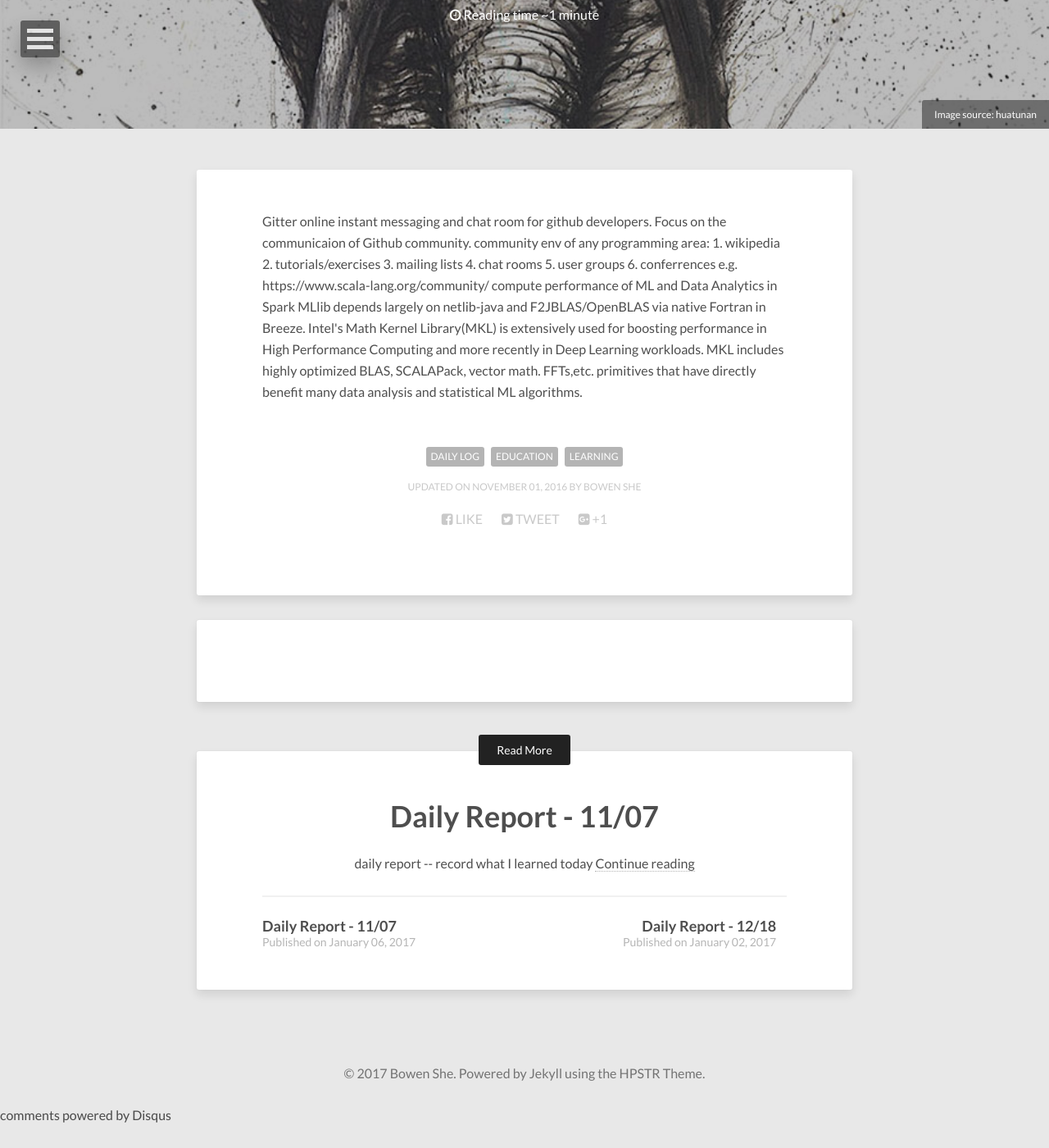
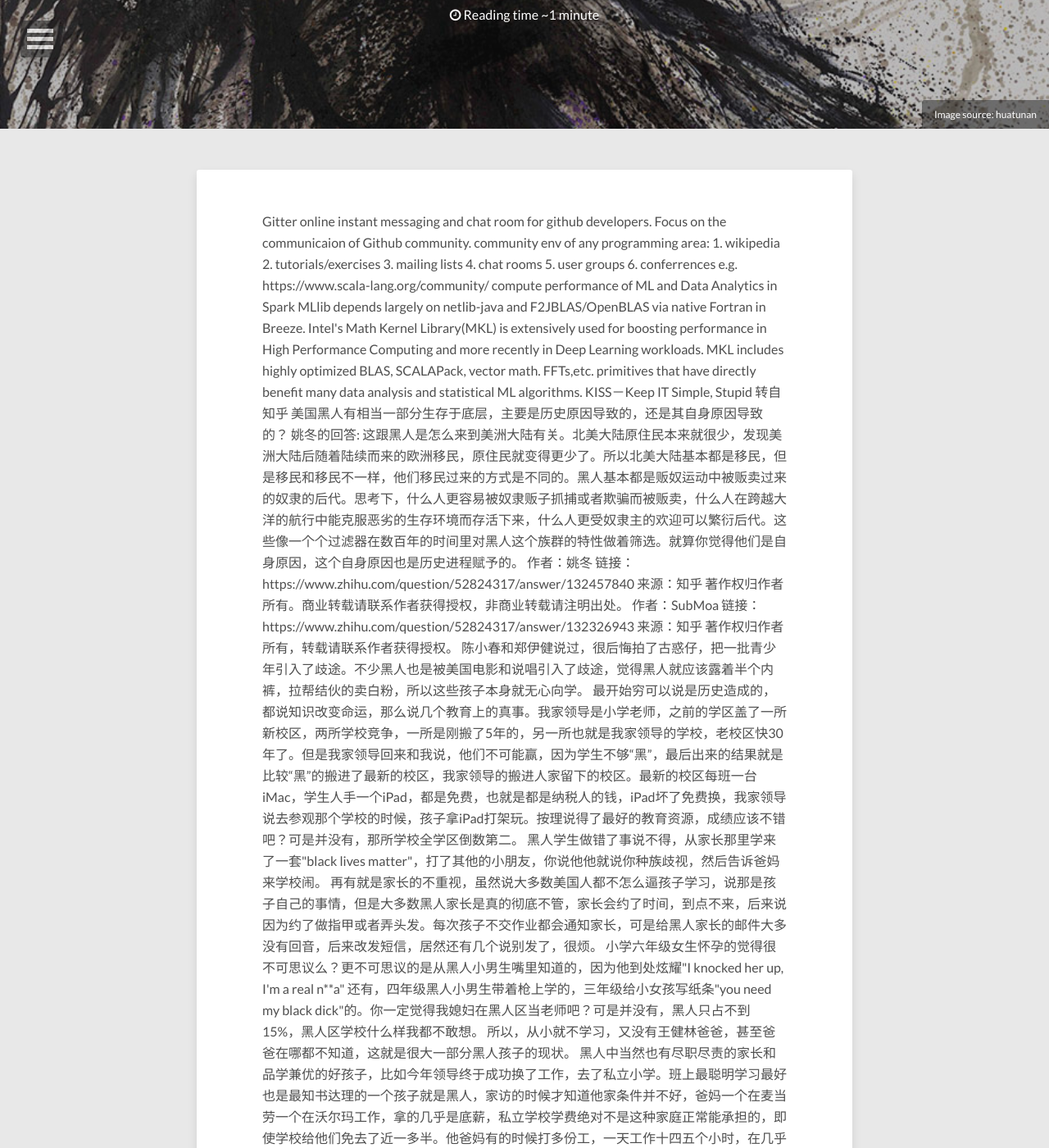
Before and after one commit to megaSpoon/megaSpoon.github.io, a Jekyll site: the page built from _posts/daily_report/2016-12-16-daily-report-16.mdown, in a window 1280 px wide and 1400 px high, scrolled down 243 px. Shown: the whole window at 82% size. Built offline with Jekyll 4.4.1, drawn with Linux system fonts in a browser that asks for light colours; nearby versions of some CDN libraries; comment, search, counter and statistics services are not loaded; before the commit the page ends 1612 px from its top, so only the background shows below that; some of the changed text lies outside the part shown.

Commit message:
new posts and verbals

```diff
--- a/_posts/daily_report/2016-12-05-daily-report-15.mdown
+++ b/_posts/daily_report/2016-12-05-daily-report-15.mdown
@@ -5,7 +5,7 @@
 modified: 2016-11-01
 tags: [daily log, education, learning ]
 image:
-  feature: animal-paintings-ink-on-paper-hua-tunan-19.jpg
+  feature: animal-paintings-ink-on-paper-hua-tunan-7.jpg
   credit: huatunan
   creditlink: http://www.demilked.com/animal-paintings-ink-on-paper-hua-tunan/
 
--- a/_posts/daily_report/2016-12-16-daily-report-16.mdown
+++ b/_posts/daily_report/2016-12-16-daily-report-16.mdown
@@ -3,9 +3,9 @@
 title: Daily Report - 12/16
 description: "daily report -- record what I learned today"
 modified: 2016-11-01
-tags: [daily log, education, learning ]
+tags: [daily log, black people ]
 image:
-  feature: animal-paintings-ink-on-paper-hua-tunan-19.jpg
+  feature: animal-paintings-ink-on-paper-hua-tunan-12.jpg
   credit: huatunan
   creditlink: http://www.demilked.com/animal-paintings-ink-on-paper-hua-tunan/
 
@@ -28,3 +28,50 @@
 compute performance of ML and Data Analytics in Spark MLlib depends largely on netlib-java and F2JBLAS/OpenBLAS via native Fortran in Breeze.
 
 Intel's Math Kernel Library(MKL) is extensively used for boosting performance in High Performance Computing and more recently in Deep Learning workloads. MKL includes highly optimized BLAS, SCALAPack, vector math. FFTs,etc. primitives that have directly benefit many data analysis and statistical ML algorithms.
+
+KISS－Keep IT Simple, Stupid
+
+转自 知乎
+美国黑人有相当一部分生存于底层，主要是历史原因导致的，还是其自身原因导致的？
+
+姚冬的回答:
+
+这跟黑人是怎么来到美洲大陆有关。北美大陆原住民本来就很少，发现美洲大陆后随着陆续而来的欧洲移民，原住民就变得更少了。所以北美大陆基本都是移民，但是移民和移民不一样，他们移民过来的方式是不同的。黑人基本都是贩奴运动中被贩卖过来的奴隶的后代。思考下，什么人更容易被奴隶贩子抓捕或者欺骗而被贩卖，什么人在跨越大洋的航行中能克服恶劣的生存环境而存活下来，什么人更受奴隶主的欢迎可以繁衍后代。这些像一个个过滤器在数百年的时间里对黑人这个族群的特性做着筛选。就算你觉得他们是自身原因，这个自身原因也是历史进程赋予的。
+
+作者：姚冬
+链接：https://www.zhihu.com/question/52824317/answer/132457840
+来源：知乎
+著作权归作者所有。商业转载请联系作者获得授权，非商业转载请注明出处。
+
+
+作者：SubMoa
+链接：https://www.zhihu.com/question/52824317/answer/132326943
+来源：知乎
+著作权归作者所有，转载请联系作者获得授权。
+
+陈小春和郑伊健说过，很后悔拍了古惑仔，把一批青少年引入了歧途。不少黑人也是被美国电影和说唱引入了歧途，觉得黑人就应该露着半个内裤，拉帮结伙的卖白粉，所以这些孩子本身就无心向学。
+最开始穷可以说是历史造成的，都说知识改变命运，那么说几个教育上的真事。我家领导是小学老师，之前的学区盖了一所新校区，两所学校竞争，一所是刚搬了5年的，另一所也就是我家领导的学校，老校区快30年了。但是我家领导回来和我说，他们不可能赢，因为学生不够“黑”，最后出来的结果就是比较“黑”的搬进了最新的校区，我家领导的搬进人家留下的校区。最新的校区每班一台iMac，学生人手一个iPad，都是免费，也就是都是纳税人的钱，iPad坏了免费换，我家领导说去参观那个学校的时候，孩子拿iPad打架玩。按理说得了最好的教育资源，成绩应该不错吧？可是并没有，那所学校全学区倒数第二。
+黑人学生做错了事说不得，从家长那里学来了一套"black lives matter"，打了其他的小朋友，你说他他就说你种族歧视，然后告诉爸妈来学校闹。
+再有就是家长的不重视，虽然说大多数美国人都不怎么逼孩子学习，说那是孩子自己的事情，但是大多数黑人家长是真的彻底不管，家长会约了时间，到点不来，后来说因为约了做指甲或者弄头发。每次孩子不交作业都会通知家长，可是给黑人家长的邮件大多没有回音，后来改发短信，居然还有几个说别发了，很烦。
+小学六年级女生怀孕的觉得很不可思议么？更不可思议的是从黑人小男生嘴里知道的，因为他到处炫耀"I knocked her up, I'm a real n**a" 还有，四年级黑人小男生带着枪上学的，三年级给小女孩写纸条"you need my black dick"的。你一定觉得我媳妇在黑人区当老师吧？可是并没有，黑人只占不到15%，黑人区学校什么样我都不敢想。
+所以，从小就不学习，又没有王健林爸爸，甚至爸爸在哪都不知道，这就是很大一部分黑人孩子的现状。
+黑人中当然也有尽职尽责的家长和品学兼优的好孩子，比如今年领导终于成功换了工作，去了私立小学。班上最聪明学习最好也是最知书达理的一个孩子就是黑人，家访的时候才知道他家条件并不好，爸妈一个在麦当劳一个在沃尔玛工作，拿的几乎是底薪，私立学校学费绝对不是这种家庭正常能承担的，即使学校给他们免去了近一多半。他爸妈有的时候打多份工，一天工作十四五个小时，在几乎都是白人的地方租公寓，就是为了让孩子能够远离那些可能毁掉孩子一生的影响。我听了领导的描述，感觉这家长就是长江七号周星驰的原型。这个孩子未来现在预言太早，但是我相信是光明的。
+所以，到目前，2016年，大部分黑人穷在我看来就是自身原因。
+
+my idea:
+难以想象黑人对教育的不重视 自我反省不充足 有种族主义的道德至高点，然而资源与自身努力程度不足是劣势
+白人受宗教区分的影响很重
+
+家庭原因蛮重要的。
+认识的黑人朋友，基本都没有父亲。父母年轻时候上床，有孩子后男的立刻跑了。基本剧情就是这样。然后一家很多孩子都靠妈妈一个人拉扯，孩子数2-6个。
+不过他们都属于比较自强的家庭，妈妈说绝对不能领食物卷，政府救济
+据说baby dady这个词就是说黑人爸爸的，意思是有孩子就跑的无影无踪的孩子爹。
+还据说，在黑人区，父母双全的孩子会被歧视。
+
+刚想起来还有acting white。努力读书，勤劳上进的黑人小孩在黑人区会被歧视 说他们是acting white。模仿白人，学习白人。
+Excuse me，学习上进优秀的黑人孩子，是出卖他们种族文化，学习白人
+
+作者：samuler
+链接：https://www.zhihu.com/question/52824317/answer/132247138
+来源：知乎
+著作权归作者所有，转载请联系作者获得授权。
--- a/_posts/daily_report/2016-12-18-daily-report-17.mdown
+++ b/_posts/daily_report/2016-12-18-daily-report-17.mdown
@@ -5,9 +5,7 @@
 modified: 2016-11-01
 tags: [daily log, education, learning ]
 image:
-  feature: animal-paintings-ink-on-paper-hua-tunan-19.jpg
-  credit: huatunan
-  creditlink: http://www.demilked.com/animal-paintings-ink-on-paper-hua-tunan/
+  feature: ancient_greek-map.jpg
 
 
 ---
--- /dev/null
+++ b/_posts/daily_report/2017-01-07-daily-report-20.mdown
@@ -0,0 +1,35 @@
+---
+layout: post
+title: Daily Report - 01-07
+description: "daily report -- record what I learned today"
+modified: 2016-11-01
+tags: [daily log, education, learning ]
+image:
+  feature: shuimojiangnan1.jpg
+
+---
+
+Throughput:
+
+In general terms, throughput is the maximum rate of production or the maximum rate at which something can be processed. When used in the context of communication networks, such as Ethernet or packet radio, thoughput or network. Throughput is the successful message delivery over a communication channerl. The data these messages belong to may be delivered over a physical or logical link, or it can pass through a certain network node. Throughput is usually measured in bits/second, and sometimes in data packets per second or data packets per slot.
+
+your thoughput flatterns.
+It means that the metric graph of the messages delivered showing no high beam of loads while getting down and stretching low on the graph instead.
+
+灵性 = 性情相通，学习的至高境界。今天看performance analysis，观察到一个叫tuning的词，即为调参，感觉自己像极了一个钢琴的调音师。参数如同琴钮，虽然在程序里看不到旋转的动作，却能明显得感到程序如钢琴一样准备好最好的状态去呈现完美的performance。
+
+LightBend:
+
+offer some good industry reports and white books to gain more insight of the trend of application technology.
+
+RTN might rise tomorrow
+
+the inertia of the market trends during after-market hours.
+
+confirmation hearings definition. Meetings held by the Senate to gather information about candidates for federal office nominated by the president of the United States.
+
+希腊文化:
+
+[今日阅读之一][http://www.people.com.cn/BIG5/paper85/9749/897494.html]
+
+[今日阅读之二][http://www.jiapujidi.com/finance-632136.html]
--- a/_posts/poem/2017-01-10-poem-03.md
+++ b/_posts/poem/2017-01-10-poem-03.md
@@ -1,13 +1,11 @@
 ---
 layout: post
-title: Daily Report - 11/07
-description: "daily report -- record what I learned today"
+title: 诗声
+description: 认识自我
 modified: 2016-11-01
-tags: [daily log, education, learning ]
+tags: [poem]
 image:
-  feature: animal-paintings-ink-on-paper-hua-tunan-19.jpg
-  credit: huatunan
-  creditlink: http://www.demilked.com/animal-paintings-ink-on-paper-hua-tunan/
+  feature: ego_inverse_of_knowledge.jpg
 
 
 ---
@@ -31,4 +29,4 @@
 		我是我心口的那扇门
 
 </pre>
-<footer align="right"><i> written by <b></b> in 10/12/2016</i></footer>
+<footer align="right"><i> written by <b>Spoon</b> in 01/10/2016</i></footer>
```
Also changed, not shown: _posts/English/2016-10-03-new-words.md (+10 -0 lines), _posts/daily_report/2017-01-02-daily-report-18.md (+3 -5 lines), _posts/daily_report/2017-01-06-daily-report-19.mdown (+50 -5 lines), _posts/poem/2016-10-11-poem-01.md (+1 -1 lines), images/ancient_greek-map.jpg (added), images/animal-paintings-ink-on-paper-hua-tunan-12.jpg (added), images/animal-paintings-ink-on-paper-hua-tunan-18.jpg (added), images/animal-paintings-ink-on-paper-hua-tunan-7.jpg (added), images/bridge_and_water.jpg (added), images/ego_inverse_of_knowledge.jpg (added), images/shuimojiangnan.jpg (added), images/shuimojiangnan1.jpg (added), 1 other file.
